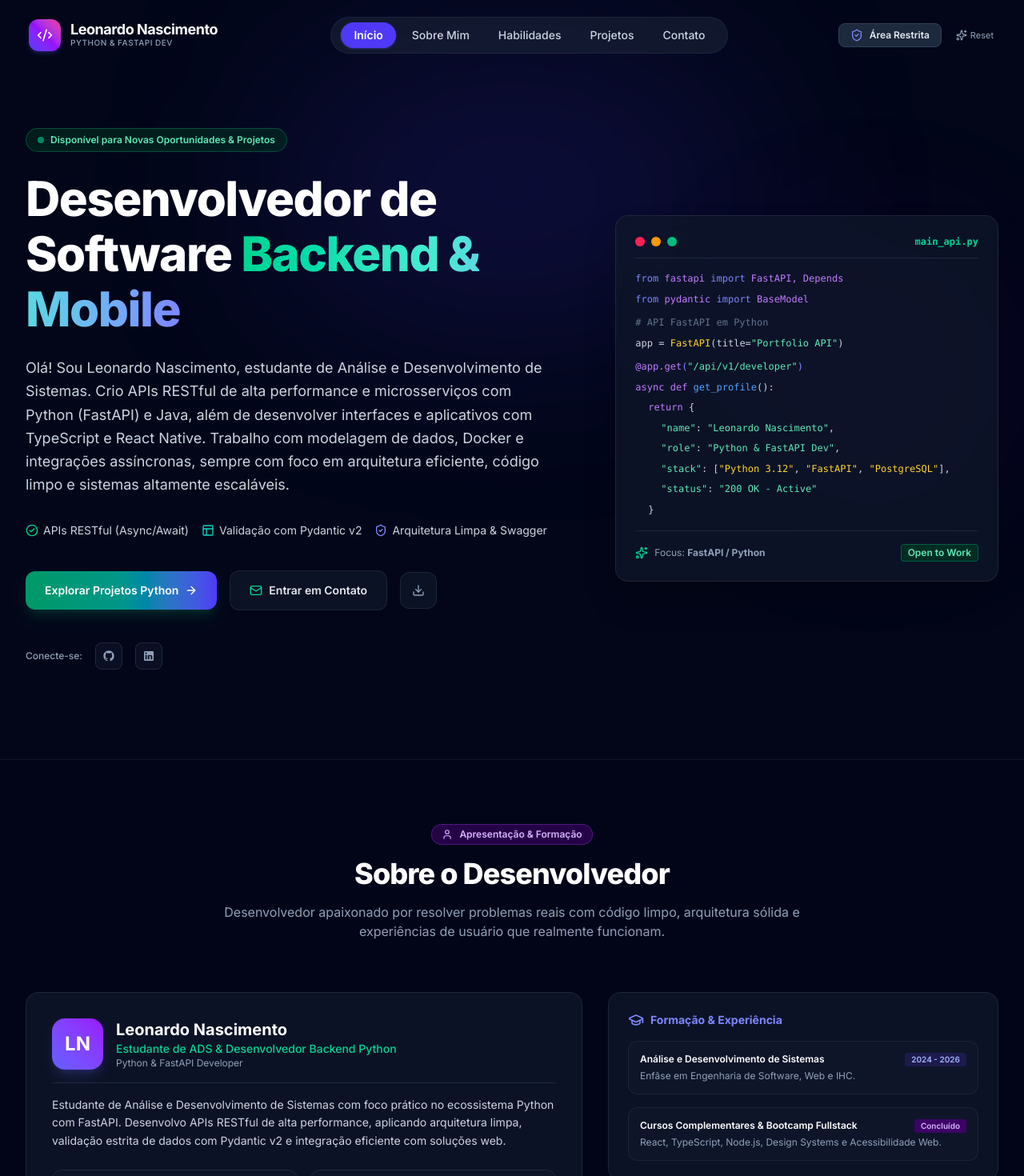
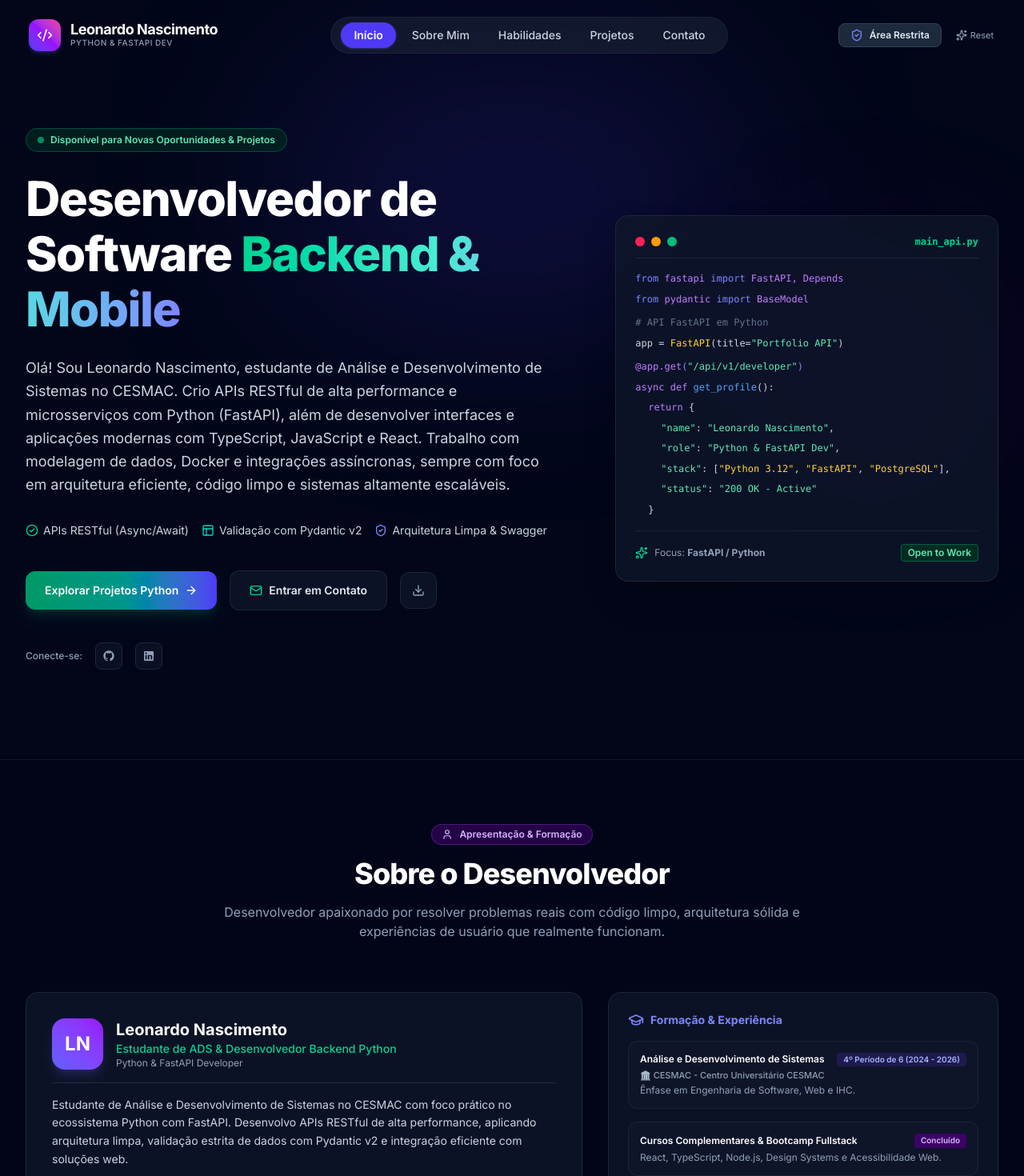
Before and after one commit to leonardonasls-stack/projeto-integrador-iv-a, a React (Vite) app: page / in a window 1280 px wide. Shown: the top 1470 px of the page at 80% size. Built offline with nearby package versions, Linux system fonts and the light colour scheme.

Commit message:
feat(profile): adiciona faculdade CESMAC, atualiza links do GitHub e remove mencoes a Java

```diff
--- a/src/components/portfolio/AboutSection.tsx
+++ b/src/components/portfolio/AboutSection.tsx
@@ -106,10 +106,13 @@ export const AboutSection: React.FC = () => {
               <div className="space-y-4 text-xs text-slate-300">
                 <div className="p-3.5 rounded-xl bg-slate-900/80 border border-slate-800/80 space-y-1">
                   <div className="flex justify-between items-center text-white font-semibold">
-                    <span>Análise e Desenvolvimento de Sistemas</span>
-                    <span className="text-[10px] px-2 py-0.5 rounded bg-indigo-950 text-indigo-300">2024 - 2026</span>
+                    <span>{profile.academicTitle || 'Análise e Desenvolvimento de Sistemas'}</span>
+                    <span className="text-[10px] px-2 py-0.5 rounded bg-indigo-950 text-indigo-300">{profile.academicPeriod || '2024 - 2026'}</span>
                   </div>
-                  <p className="text-slate-400">Enfâse em Engenharia de Software, Web e IHC.</p>
+                  <p className="text-slate-400 font-medium text-[11px] text-indigo-300/90">
+                    🏛️ {profile.academicInstitution || 'CESMAC - Centro Universitário CESMAC'}
+                  </p>
+                  <p className="text-slate-400">Ênfase em Engenharia de Software, Web e IHC.</p>
                 </div>
 
                 <div className="p-3.5 rounded-xl bg-slate-900/80 border border-slate-800/80 space-y-1">
--- a/src/components/portfolio/ContactSection.tsx
+++ b/src/components/portfolio/ContactSection.tsx
@@ -87,7 +87,17 @@ export const ContactSection: React.FC = () => {
                 </div>
                 <div>
                   <h4 className="font-semibold text-white">Redes Sociais &amp; Portfólio</h4>
-                  <p className="text-slate-400">GitHub: github.com/leodev</p>
+                  <p className="text-slate-400">
+                    GitHub:{' '}
+                    <a
+                      href="https://github.com/leonardonasls-stack"
+                      target="_blank"
+                      rel="noopener noreferrer"
+                      className="text-indigo-400 hover:underline"
+                    >
+                      github.com/leonardonasls-stack
+                    </a>
+                  </p>
                   <p className="text-slate-400">LinkedIn: linkedin.com/in/leodev</p>
                 </div>
               </div>
--- a/src/components/portfolio/Hero.tsx
+++ b/src/components/portfolio/Hero.tsx
@@ -2,8 +2,10 @@ import React from 'react';
 import { ArrowRight, Mail, Download, Sparkles, CheckCircle2, Layout, ShieldCheck } from 'lucide-react';
 import { GithubIcon, LinkedinIcon } from '../ui/SocialIcons';
 import { motion } from 'framer-motion';
+import { useProfile } from '../../context/ProfileContext';
 
 export const Hero: React.FC = () => {
+  const { profile } = useProfile();
   const scrollToProjetos = () => {
     const el = document.getElementById('projetos');
     if (el) el.scrollIntoView({ behavior: 'smooth' });
@@ -57,7 +59,7 @@ export const Hero: React.FC = () => {
               transition={{ duration: 0.5, delay: 0.2 }}
               className="text-lg text-slate-300 max-w-2xl leading-relaxed font-normal"
             >
-              Olá! Sou Leonardo Nascimento, estudante de Análise e Desenvolvimento de Sistemas. Crio APIs RESTful de alta performance e microsserviços com Python (FastAPI) e Java, além de desenvolver interfaces e aplicativos com TypeScript e React Native. Trabalho com modelagem de dados, Docker e integrações assíncronas, sempre com foco em arquitetura eficiente, código limpo e sistemas altamente escaláveis.
+              {profile.heroDescription}
             </motion.p>
 
             {/* Highlights / Badges */}
--- a/src/data/initialProjects.ts
+++ b/src/data/initialProjects.ts
@@ -20,7 +20,7 @@ export const initialProjects: Project[] = [
     fullDescription: 'API completa desenvolvida com Python e FastAPI focada em alta concorrência e baixa latência. Conta com rotas assíncronas (async/await), validação de schemas estrita com Pydantic v2, autenticação OAuth2 com JWT, ORM assíncrono com SQLAlchemy 2.0, migrations com Alembic e documentação interativa Swagger/ReDoc automática.',
     category: 'Backend',
     techs: ['Python 3.12', 'FastAPI', 'PostgreSQL', 'Pydantic v2', 'Docker', 'SQLAlchemy'],
-    githubUrl: 'https://github.com/leodev/fastapi-backend-core',
+    githubUrl: 'https://github.com/leonardonasls-stack/fastapi-backend-core',
     demoUrl: 'https://fastapi-backend-demo.up.railway.app/docs',
     imageUrl: 'https://images.unsplash.com/photo-1526374965328-7f61d4dc18c5?auto=format&fit=crop&w=1000&q=80',
     featured: true,
@@ -33,7 +33,7 @@ export const initialProjects: Project[] = [
     fullDescription: 'Aplicação desenvolvida para conectar desenvolvedores e recrutadores. Interface moderna em React integrada a endpoints FastAPI com alto contraste visual e navegabilidade fluida.',
     category: 'Fullstack',
     techs: ['React', 'TypeScript', 'Python', 'FastAPI', 'Tailwind CSS', 'PostgreSQL'],
-    githubUrl: 'https://github.com/leodev/devconnect-fastapi',
+    githubUrl: 'https://github.com/leonardonasls-stack/devconnect-fastapi',
     demoUrl: 'https://devconnect-demo.vercel.app',
     imageUrl: 'https://images.unsplash.com/photo-1555066931-4365d14bab8c?auto=format&fit=crop&w=1000&q=80',
     featured: true,
@@ -46,7 +46,7 @@ export const initialProjects: Project[] = [
     fullDescription: 'Dashboard produtivo de tarefas com suporte a drag-and-drop, categorização por prioridade, prazos e notificações visuais de alteração de estado.',
     category: 'Frontend',
     techs: ['React', 'TypeScript', 'Tailwind CSS', 'Framer Motion'],
-    githubUrl: 'https://github.com/leodev/taskflow-kanban',
+    githubUrl: 'https://github.com/leonardonasls-stack/taskflow-kanban',
     demoUrl: 'https://taskflow-kanban.vercel.app',
     imageUrl: 'https://images.unsplash.com/photo-1618401471353-b98afee0b2eb?auto=format&fit=crop&w=1000&q=80',
     featured: true,
@@ -59,7 +59,7 @@ export const initialProjects: Project[] = [
     fullDescription: 'Aplicativo desenvolvido para ajudar usuários a mensurarem seu consumo diário de carbono com feedback de IHC positivo através de gamificação e recompensas virtuais.',
     category: 'Mobile',
     techs: ['React Native', 'Expo', 'TypeScript', 'Reanimated'],
-    githubUrl: 'https://github.com/leodev/ecotracker-app',
+    githubUrl: 'https://github.com/leonardonasls-stack/ecotracker-app',
     demoUrl: 'https://expo.dev/@leodev/ecotracker',
     imageUrl: 'https://images.unsplash.com/photo-1542601906990-b4d3fb778b09?auto=format&fit=crop&w=1000&q=80',
     featured: true,
@@ -72,7 +72,7 @@ export const initialProjects: Project[] = [
     fullDescription: 'Um Design System completo com botões, modais, formulários validados e cards prontos para reuso com padrões A11y (ARIA standards).',
     category: 'IHC / UX',
     techs: ['React', 'Storybook', 'Tailwind CSS', 'Radix UI'],
-    githubUrl: 'https://github.com/leodev/ihc-design-system',
+    githubUrl: 'https://github.com/leonardonasls-stack/ihc-design-system',
     demoUrl: 'https://ihc-design-system.chromatic.com',
     imageUrl: 'https://images.unsplash.com/photo-1507238691740-187a5b1d37b8?auto=format&fit=crop&w=1000&q=80',
     featured: false,
--- a/src/types/profile.ts
+++ b/src/types/profile.ts
@@ -7,6 +7,7 @@ export interface ProfileData {
   heroDescription: string;
   aboutBio: string;
   academicTitle: string;
+  academicInstitution: string;
   academicPeriod: string;
   techPillar1Title: string;
   techPillar1Desc: string;
@@ -14,15 +15,25 @@ export interface ProfileData {
   techPillar2Desc: string;
 }
 
+export const INSTITUTION_OPTIONS = [
+  'CESMAC - Centro Universitário CESMAC',
+  'UFAL - Universidade Federal de Alagoas',
+  'IFAL - Instituto Federal de Alagoas',
+  'UNIT - Centro Universitário Tiradentes',
+  'UNIMA / Afya - Centro Universitário Unima',
+  'Outra Instituição'
+];
+
 export const defaultProfileData: ProfileData = {
   name: 'Leonardo Nascimento',
   role: 'Estudante de ADS & Desenvolvedor Backend Python',
   statusBadge: 'Estudante de ADS | Python & FastAPI',
   heroTitlePrefix: 'Desenvolvedor de Software',
   heroTitleHighlight: 'Backend & Mobile',
-  heroDescription: 'Olá! Sou Leonardo Nascimento, estudante de Análise e Desenvolvimento de Sistemas. Crio APIs RESTful de alta performance e microsserviços com Python (FastAPI) e Java, além de desenvolver interfaces e aplicativos com TypeScript e React Native. Trabalho com modelagem de dados, Docker e integrações assíncronas, sempre com foco em arquitetura eficiente, código limpo e sistemas altamente escaláveis.',
-  aboutBio: 'Estudante de Análise e Desenvolvimento de Sistemas com foco prático no ecossistema Python com FastAPI. Desenvolvo APIs RESTful de alta performance, aplicando arquitetura limpa, validação estrita de dados com Pydantic v2 e integração eficiente com soluções web.',
+  heroDescription: 'Olá! Sou Leonardo Nascimento, estudante de Análise e Desenvolvimento de Sistemas no CESMAC. Crio APIs RESTful de alta performance e microsserviços com Python (FastAPI), além de desenvolver interfaces e aplicações modernas com TypeScript, JavaScript e React. Trabalho com modelagem de dados, Docker e integrações assíncronas, sempre com foco em arquitetura eficiente, código limpo e sistemas altamente escaláveis.',
+  aboutBio: 'Estudante de Análise e Desenvolvimento de Sistemas no CESMAC com foco prático no ecossistema Python com FastAPI. Desenvolvo APIs RESTful de alta performance, aplicando arquitetura limpa, validação estrita de dados com Pydantic v2 e integração eficiente com soluções web.',
   academicTitle: 'Análise e Desenvolvimento de Sistemas',
+  academicInstitution: 'CESMAC - Centro Universitário CESMAC',
   academicPeriod: '4º Período de 6 (2024 - 2026)',
   techPillar1Title: 'Python & FastAPI',
   techPillar1Desc: 'Construção de APIs assíncronas de alta concorrência com Pydantic v2 e SQLAlchemy.',
```
Also changed, not shown: src/components/admin/AdminDashboardModal.tsx (+51 -2 lines), 1 other file (tests, documents, lock files or other folders).
